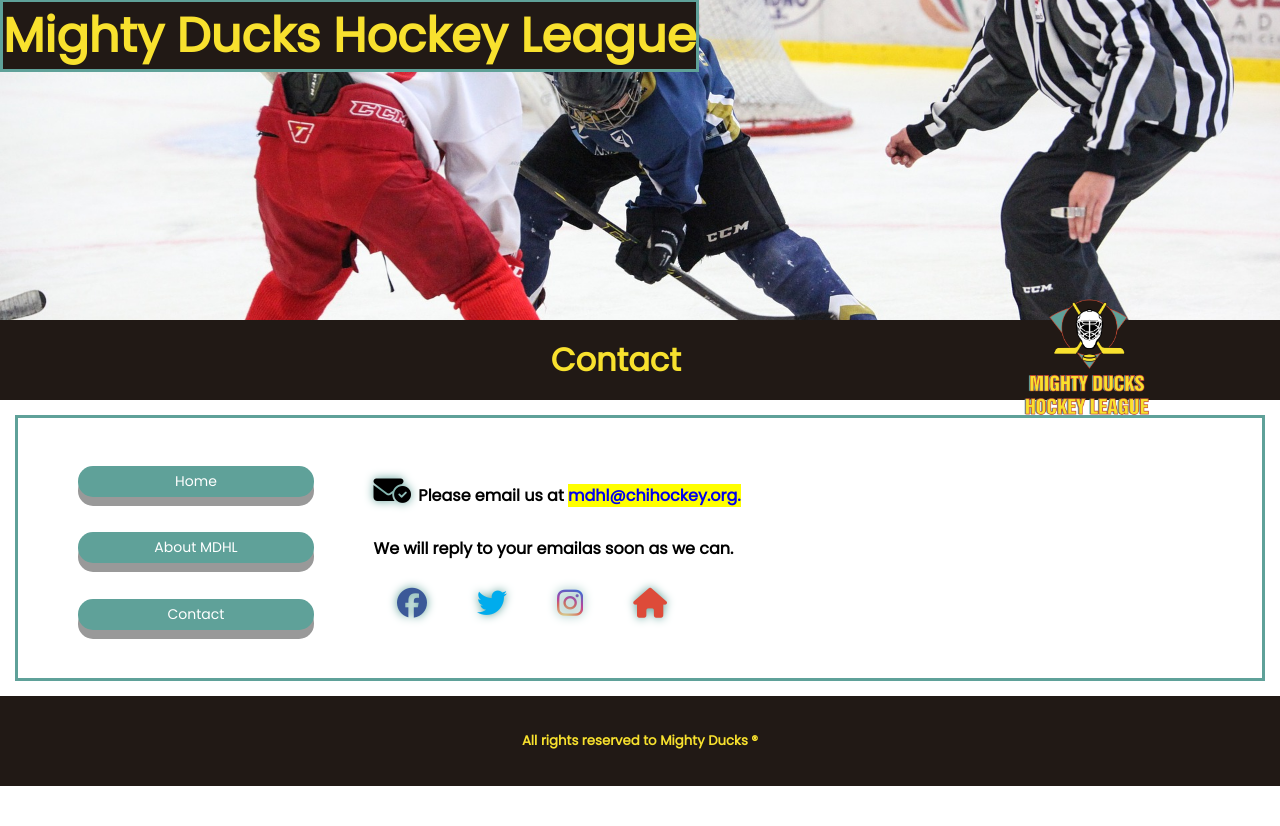
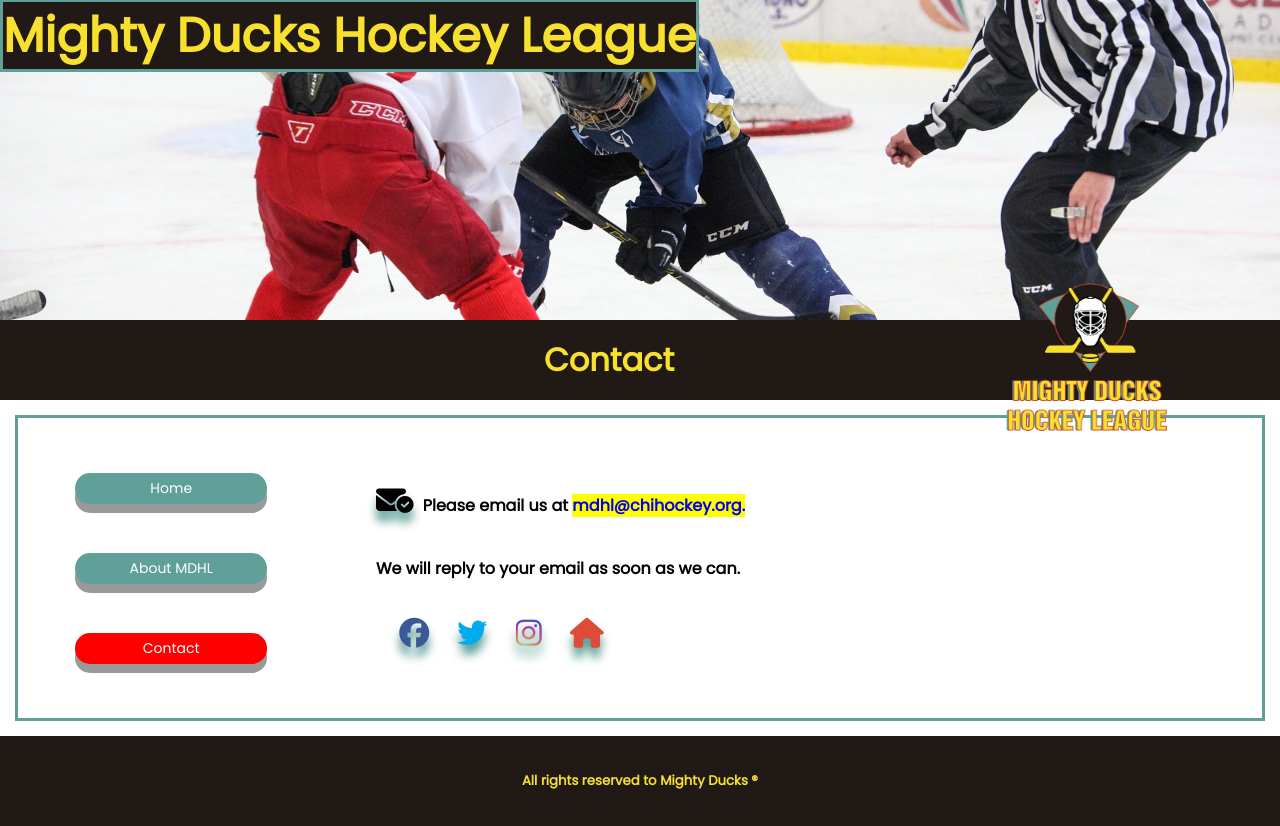
Before and after one commit to SimonS89/IniciatecHtml-Css, a plain HTML site: page trabajoPractico/pages/contact.html in a window 1280 px wide. Before the commit the page ends 800 px from the top, so only its background shows below. Drawn offline with Linux system fonts and the light colour scheme.

Commit message:
few fixes

```diff
--- a/trabajoPractico/assets/css/styles1.css
+++ b/trabajoPractico/assets/css/styles1.css
@@ -45,8 +45,8 @@ h1 {
   width: 70%;
 }
 
-.logo {
-  height: 50px;
+.logo_uno {
+  height: 4rem;
   width: auto;
   transform: scale(3);
 }
@@ -65,22 +65,22 @@ h1 {
   display: flex;
   flex-direction: column;
   justify-content: space-around;
-  width: 20%;
+  min-width: 15vw;
 }
 
-.main_index section {
+.main_index article {
   display: flex;
   flex-direction: column;
   justify-content: space-evenly;
   width: 70%;
-  min-height: 25vh;
+  min-height: 30vh;
 }
 
 .main_index section article {
   margin-bottom: 1px;
 }
 
-nav a {
+.nav_uno a {
   padding: 5px 15px;
   font-size: 14px;
   text-align: center;
@@ -93,33 +93,45 @@ nav a {
   box-shadow: 0 9px #999;
 }
 
-nav a:hover {
+.nav_uno a:hover {
   background-color: #3d948a;
 }
 
-nav a:active {
+.nav_uno a:active {
   background-color: #3d948a;
   box-shadow: 0 5px #666;
   transform: translateY(4px);
+}
+
+.disabled {
+  pointer-events: none;
+}
+
+nav .disabled {
+  background-color: red !important;
 }
 
 p {
   margin-left: 30px;
 }
 
+h3 {
+  display: inline;
+}
+
 .ul_contact {
   display: flex;
-  justify-content: space-around;
-  width: 25vw;
+  justify-content: space-evenly;
+  width: 20vw;
   flex-wrap: wrap;
 }
 
 .fa-solid,
 .fa-brands,
 .fa-duotone {
+  margin-right: 5px;
   font-size: 30px;
-  text-shadow: 0 0 10px #5fa199;
-  margin-right: 3px;
+  text-shadow: 0 10px 10px #5fa199;
 }
 
 .fa-facebook {
@@ -167,6 +179,12 @@ footer {
   padding: 45px;
 }
 
+.nav_dos,
+.logo_dos,
+.img_dos {
+  display: none !important;
+}
+
 /* CSS del archivo About*/
 
 /* CSS del archivo Contact*/
--- a/trabajoPractico/assets/css/styles2.css
+++ b/trabajoPractico/assets/css/styles2.css
@@ -1,10 +1,185 @@
+@import url("https://fonts.googleapis.com/css2?family=Montserrat:wght@300&display=swap");
+* {
+  margin: 0px;
+  padding: 0px;
+  box-sizing: border-box;
+  font-family: "Montserrat", sans-serif;
+  list-style: none;
+  text-decoration: none;
+  border: none;
+  outline: none;
+}
 /* CSS del archivo Index*/
-.header_index {
-  background-color: red;
+/* header */
+
+h1 {
+  font-size: 3rem;
+  color: #f8e12e;
+  background-color: #211915;
+  display: inline;
+  border: 3px solid #5fa199;
+}
+
+.img {
+  height: 40vh;
+}
+
+/* free */
+
+.container_secundario {
+  background-color: #211915;
+  display: flex;
+  height: 10vh;
+  justify-content: center;
+  align-items: center;
+}
+
+.titulo_secundario {
+  text-align: center;
+  color: #f8e12e;
+  font-size: 2em;
+  width: 70%;
+}
+
+.logo_dos {
+  height: 4rem;
+  width: auto;
+  transform: scale(3);
+}
+
+/* main */
+
+.main_index {
+  margin: 15px;
+  display: flex;
+  justify-content: space-around;
+  border: 3px solid #5fa199;
+  padding: 30px;
+}
+
+.main_index nav {
+  display: flex;
+  flex-direction: column;
+  justify-content: space-around;
+  min-width: 15vw;
+}
+
+.main_index article {
+  display: flex;
+  flex-direction: column;
+  justify-content: space-evenly;
+  width: 70%;
+  min-height: 30vh;
+}
+
+.main_index section article {
+  margin-bottom: 1px;
+}
+
+.nav_dos a {
+  padding: 5px 15px;
+  font-size: 14px;
+  text-align: center;
+  cursor: pointer;
+  outline: none;
+  color: #fff;
+  background-color: #5fa199;
+  border: none;
+  border-radius: 15px;
+  box-shadow: 0 9px #999;
+}
+
+.nav_dos a:hover {
+  background-color: #3d948a;
+}
+
+.nav_dos a:active {
+  background-color: #3d948a;
+  box-shadow: 0 5px #666;
+  transform: translateY(4px);
+}
+
+.disabled {
+  pointer-events: none;
+}
+
+nav .disabled {
+  background-color: red !important;
+}
+
+p {
+  margin-left: 30px;
+}
+
+h3 {
+  display: inline;
+}
+
+.ul_contact {
+  display: flex;
+  justify-content: space-evenly;
+  width: 20vw;
+  flex-wrap: wrap;
+}
+
+.fa-solid,
+.fa-brands,
+.fa-duotone {
+  margin-right: 5px;
+  font-size: 30px;
+  text-shadow: 0 10px 10px #5fa199;
+}
+
+.fa-facebook {
+  color: #3b5998;
+}
+
+.fa-twitter {
+  color: #00aced;
+}
+
+.fa-house {
+  color: #dd4b39;
+}
+
+.fa-instagram {
+  background: #d6249f;
+  background: radial-gradient(
+    circle at 30% 107%,
+    #fdf497 0%,
+    #fdf497 5%,
+    #fd5949 45%,
+    #d6249f 60%,
+    #285aeb 90%
+  );
+  -webkit-background-clip: text;
+  -webkit-text-fill-color: transparent;
+}
+
+/* Footer */
+
+footer {
+  display: flex;
+  justify-content: center;
+  align-items: center;
+  background-color: #211915;
+  color: #f8e12e;
+  height: 10vh;
+}
+
+.contact_footer {
+  padding: 45px;
+}
+
+.home_footer {
+  padding: 45px;
+}
+
+.nav_uno,
+.logo_uno {
+  display: none !important;
 }
 
 /* CSS del archivo About*/
-.header_about {
-}
 
 /* CSS del archivo Contact*/
--- a/trabajoPractico/assets/css/styles3.css
+++ b/trabajoPractico/assets/css/styles3.css
@@ -1,3 +1,15 @@
+@import url("https://fonts.googleapis.com/css2?family=Roboto&display=swap");
+* {
+  margin: 0px;
+  padding: 0px;
+  box-sizing: border-box;
+  font-family: "Roboto", sans-serif;
+  list-style: none;
+  text-decoration: none;
+  border: none;
+  outline: none;
+}
+
 /* CSS del archivo Index*/
 .header_index {
   background-color: blue;
--- a/trabajoPractico/pages/contact.html
+++ b/trabajoPractico/pages/contact.html
@@ -7,36 +7,45 @@
       <meta name="viewport" content="width=device-width, initial-scale=1.0">
       <script src="https://kit.fontawesome.com/3f5befe6ae.js" crossorigin="anonymous"></script>
       <link rel="stylesheet" href="./../assets/css/styles1.css">
-      <!-- <link rel="stylesheet" href="./../assets/css/styles2.css">
-      <link rel="stylesheet" href="./../assets/css/styles3.css"> -->
+      <!-- <link rel="stylesheet" href="./../assets/css/styles2.css"> -->
+      <!--  <link rel="stylesheet" href="./../assets/css/styles3.css"> -->
       <title>Contact MDHL</title>
 </head>
 
 <body>
       <header class="header">
 
-            <h1> Mighty Ducks Hockey League</h1>
-
+            <div>
+                  <h1> Mighty Ducks Hockey League</h1>
+                  <nav class="nav_dos">
+                        <a href="../index.html">Home</a>
+                        <a href="./about.html">About MDHL</a>
+                        <a href="./contact.html" class="disabled">Contact</a>
+                  </nav>
+            </div>
+            <img class="img_dos" src="../assets/img/design1_image2.jpg" alt="imagen de chicos jugando al hockey">
       </header>
       <div class="container_secundario">
             <h2 class="titulo_secundario">Contact</h2>
-            <a href="../index.html"> <img class="logo" src="../assets/img/Logo.png"
+            <a href="../index.html"> <img class="logo_uno" src="../assets/img/Logo.png"
                         alt="Logo Mighty Ducks Hockey League"></a>
       </div>
       <main class="main_index">
-            <nav>
+            <nav class="nav_uno">
                   <a href="../index.html">Home</a>
                   <a href="./about.html">About MDHL</a>
-                  <a href="./contact.html">Contact</a>
+                  <a href="./contact.html" class="disabled">Contact</a>
             </nav>
-            <section>
+            <a href="../index.html"> <img class="logo_dos" src="../assets/img/Logo.png"
+                        alt="Logo Mighty Ducks Hockey League"></a>
+            <article>
                   <h4>
                         <i class="fa-solid fa-envelope-circle-check"></i> Please email us at <strong><mark><a
                                           href="mailto:tmdhl@chihockey.org">
                                           mdhl@chihockey.org.</a></mark></strong>
                   </h4>
                   <h4>
-                        We will reply to your emailas soon as we can.
+                        We will reply to your email as soon as we can.
                   </h4>
                   <ul class="ul_contact">
                         <li><a href="https://www.facebook.com/anaheimducks/" target="_blank"><i
@@ -45,12 +54,12 @@
                         <li><a href="https://twitter.com/AnaheimDucks" target="_blank"><i
                                           class="fa-brands fa-twitter"></i></a>
                         </li>
-                        <li><a href="https://www.instagram.com/anaheimducks/?hl=es" target="_blank""><i
+                        <li><a href="https://www.instagram.com/anaheimducks/?hl=es" target="_blank"><i
                                           class=" fa-brands fa-instagram "></i></a></li>
                         <li><a href=" https://www.nhl.com/ducks" target="_blank"><i class="fa-solid fa-house"></i></a>
                         </li>
                   </ul>
-            </section>
+            </article>
       </main>
       <footer class="contact_footer">
             <h5>
```
Also changed, not shown: trabajoPractico/index.html (+25 -16 lines), trabajoPractico/pages/about.html (+30 -20 lines).
